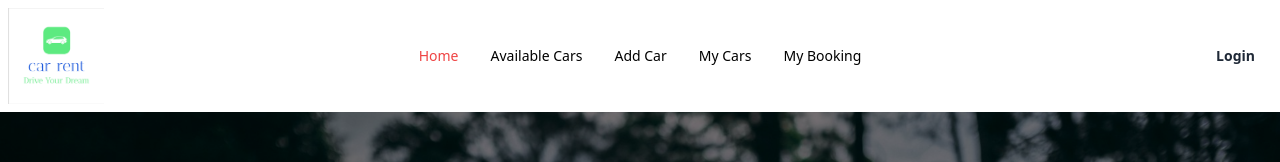
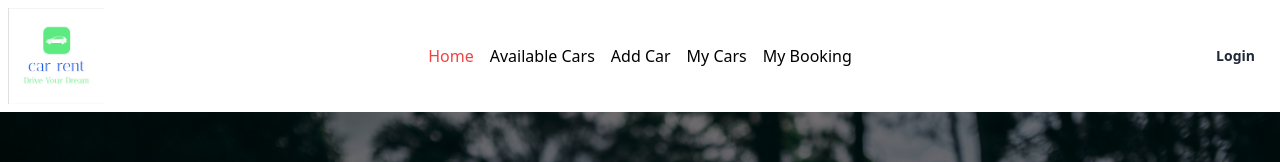
Before and after one commit to rabiulkhan7224/car-rent, a React (Vite) app: page / in a window 1280 px wide. Shown: the top 162 px of the page. Built offline with nearby package versions, Linux system fonts and the light colour scheme; no server answers.

Commit message:
added responsive

```diff
--- a/src/components/NavBar.jsx
+++ b/src/components/NavBar.jsx
@@ -38,7 +38,7 @@ const NavBar = () => {
     }
 
     return (
-        <div className="fixed top-0 left-0 right-0 z-50">
+        <div className="fixed top-0 mx-auto container z-50">
             <div className="navbar bg-base-100">
                 <div className="navbar-start">
                     <div className="dropdown">
@@ -71,9 +71,12 @@ const NavBar = () => {
 
                 </div>
                 <div className="navbar-center hidden md:flex">
-                    <ul className="menu menu-horizontal px-1">
-                        {link}
+                    <ul className="flex justify-around space-x-4 items-center">
+                    {link}
                     </ul>
+                    {/* <ul className="menu menu-horizontal px-1">
+
+                    </ul> */}
                 </div>
                 <div className="navbar-end">
                     {user ? <div className="dropdown dropdown-hover relative">
--- a/src/layout/MainLayout.jsx
+++ b/src/layout/MainLayout.jsx
@@ -5,7 +5,7 @@ import Footer from "../components/Footer";
 
 const MainLayout = () => {
     return (
-        <div>
+        <div className="container mx-auto bg-base-200">
             <div className="">
                 <NavBar></NavBar>
             </div>
```
